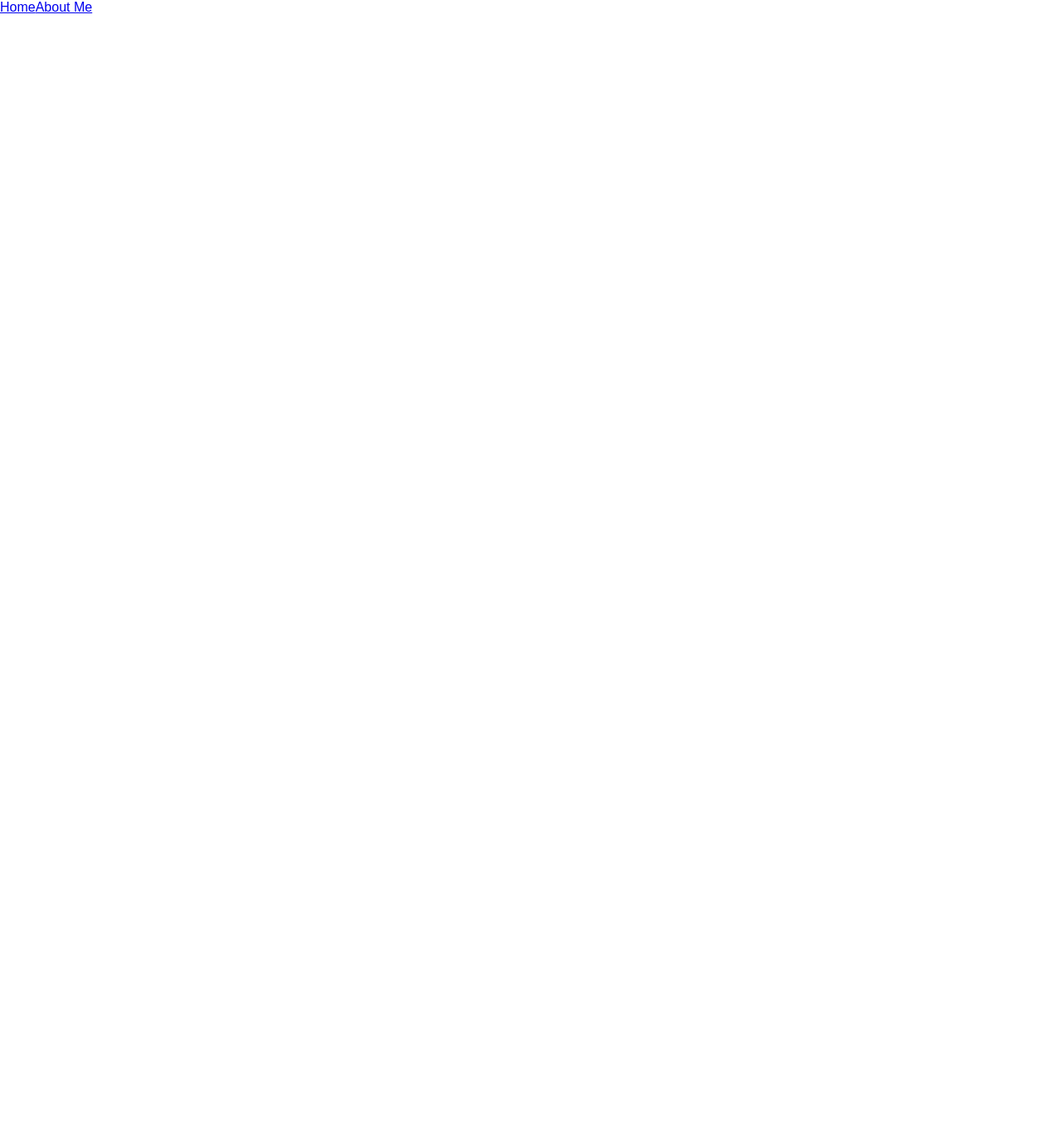
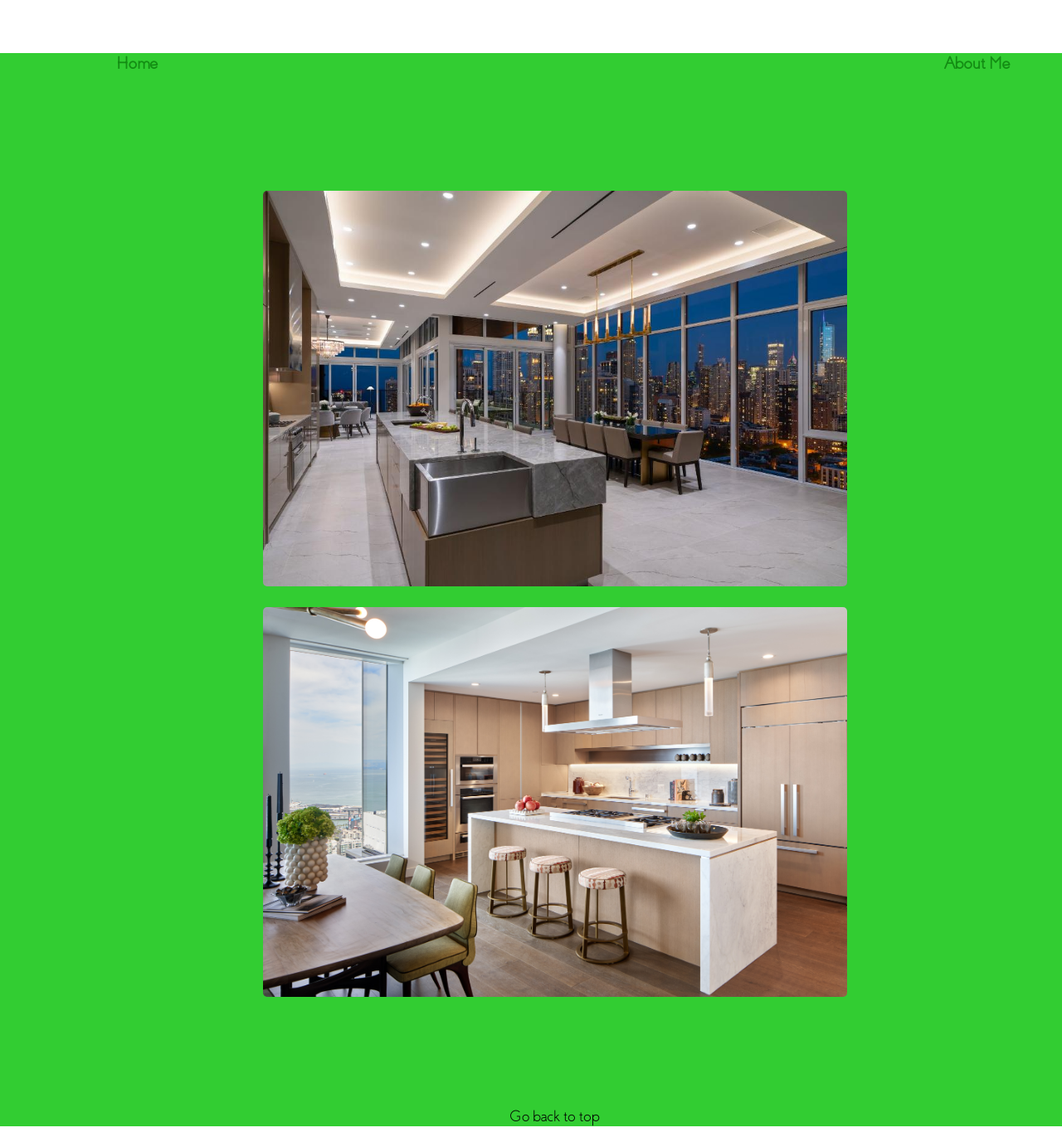
Before and after one commit to vale-tuckler/Personal-site, a React (Create React App) app: page /projects in a window 1280 px wide. Shown: the whole page at 83% size. Before the commit the page ends 800 px from the top, so only its background shows below. Built offline with nearby package versions, Linux system fonts and the light colour scheme.

Commit message:
First version of Projects Section finished. It needs animations, and for background color to cover the entire screen

```diff
--- a/src/Pages/Home.js
+++ b/src/Pages/Home.js
@@ -37,10 +37,10 @@ const Home = ()=>{
             <div id="HomeContainer">
                 <nav id="nav">
                     <span id="projects-link-cont">
-                        <a href = "/projects" className="nav-link" id="projects" ref={link => AboutLink = link}>About me</a>
+                        <a href = "/about-me" className="nav-link" id="projects" ref={link => AboutLink = link}>About me</a>
                     </span>
                     <span className="about-link-cont">
-                        <a href ="/about-me" className="nav-link" id="about-me" ref={link => ProjectsLink = link}>Projects</a>
+                        <a href ="/projects" className="nav-link" id="about-me" ref={link => ProjectsLink = link}>Projects</a>
                     </span>
                 </nav>
                 <h1 id="name" ref={n => Name = n}>Valerie Tuckler</h1>
--- a/src/Pages/Projects.js
+++ b/src/Pages/Projects.js
@@ -1,12 +1,32 @@
 import React from 'react';
+import Luxury from '../Images/luxury.png';
+import Pretty from '../Images/pretty-house.jpg';
+import '../Styles/Projects.css';
 
 const Projects = () =>{
     return(
-        <div className="projects-container">
-            <nav>
-                <a href="/home">Home</a>
-                <a href="/about-me">About Me</a>
+        <div id="projects-container">
+            <nav id="navigation">
+                <span id="home-cont">
+                    <a href="/home" id="home-link">Home</a>
+                </span>
+                <span id="about-cont">
+                    <a href="/about-me" id="about-link">About Me</a>
+                </span>
             </nav>
+            <div className="projects-img">
+                <a href="/home">
+                    <img src={Luxury} alt="Project1" title="My Project" id="ignacio" />
+                </a>
+            </div>
+            <div className="projects-img">
+                <a href="/home">
+                    <img src={Pretty} alt="Project2" title="My Project 2" id="dogs"/>
+                </a>
+            </div>
+            <div className="back-link-cont">
+                <a href="#navigation" id="back-link"> Go back to top</a>
+            </div>
         </div>
     );
 }
--- a/src/Styles/Home.css
+++ b/src/Styles/Home.css
@@ -1,9 +1,9 @@
 @font-face{
-    font-family:"tomatoes";
-    src:url("../Fonts/Tomatoes.ttf")format("truetype");
+    font-family:"trebuchet";
+    src:url("../Fonts/trebuc.woff")format("woff");
 }
 @font-face{
-    font-family:"timeburner";
+    font-family:"coves";
     src:url("../Fonts/coves_light-webfont.woff") format("woff");
 }
 
@@ -16,47 +16,53 @@ body{
 #HomeContainer{
     color:black;
     height:100vh;
-    background-color:yellowgreen;
+    background-color:blueviolet;
 }
 #name{
     text-align: center;
-    font-family:"timeburner";
+    font-family:"trebuchet";
     font-size:260%;
     margin-top:12%;
-    margin-left:2%;
+    margin-left:5%;
     margin-bottom:2%;
 
 }
 #occupation{
-    margin-left:41.5%;
+    margin-left:43%;
     font-size:170%;
     margin-bottom:2%;
-    margin-top:-2%;
-    font-family:"timeburner";
-    letter-spacing:2px;
+    margin-top:1%;
+    font-family:"coves";
+    letter-spacing:2.3px;
 }
 #banner{
-    margin-left:35%;
+    margin-left:38%;
     font-size:130%;
-    font-family:"timeburner";
+    font-family:"coves";
     letter-spacing:1.5px;
     font-style: italic;
 }
 #about-me{
-    margin-left:70%;
+    margin-left:65%;
     font-size:125%;
+    font-family:"coves";
+    font-weight:bold;
     display:inline-block;
 }
 #projects{
     margin-left:10%;
     font-size:125%;
+    font-family:"coves";
+    font-weight:bold;
     display:inline-block;
 }
 .nav-link{
     text-decoration:none;
     margin-top:5%;
+    padding:1%;
 }
 
 .nav-link:hover{
     color:whitesmoke;
+    border: 1.6px solid white;
 }
--- /dev/null
+++ b/src/Styles/Projects.css
@@ -0,0 +1,79 @@
+body{
+    margin:0;
+    padding:0;
+}
+#projects-container{
+    background-color: limegreen;
+}
+.projects-img{
+    width:55%;
+    height:100%;
+}
+#ignacio, #dogs{
+    width:100%;
+    height:100%;
+    margin-left:45%;
+    display:inline-block;
+}
+#ignacio{
+    margin-top:20%;
+    border-radius: 5px;
+}
+#dogs{
+    margin-top:3%;
+    border-radius: 5px;
+}
+#home-cont{
+    margin-left:9%;
+    padding:1%;
+}
+#about-cont{
+    margin-left:70%;
+    padding:1%;
+}
+#home-link{
+    text-decoration:none;
+    padding:1% !important;
+    font-size: 130%;
+    font-family:"coves";
+    opacity:0.6;
+    font-weight:bold;
+    color:darkgreen;
+}
+#about-link{
+    text-decoration:none;
+    font-size: 130%;
+    padding:1%;
+    font-family:"coves";
+    opacity:0.6;
+    font-weight:bold;
+    color:darkgreen;
+}
+#home-link:hover{
+    color:whitesmoke;
+    border: 1.5px solid white;
+    opacity:1;
+}
+#about-link:hover{
+    color:whitesmoke;
+    border: 1.5px solid white;
+    opacity:1;
+}
+#navigation{
+    margin-top:5%;
+}
+.back-link-cont{
+    margin-top:10%;
+    margin-left:48%;
+    margin-bottom:2%;
+    font-family:"coves";
+}
+#back-link{
+    text-decoration:none;
+    font-size:120%;
+    margin-bottom:5%;
+    color: black;
+}
+#back-link:hover{
+    color:whitesmoke;
+}
```
Also changed, not shown: src/Fonts/Tomatoes.ttf (deleted), src/Fonts/vanity.woff (added).
